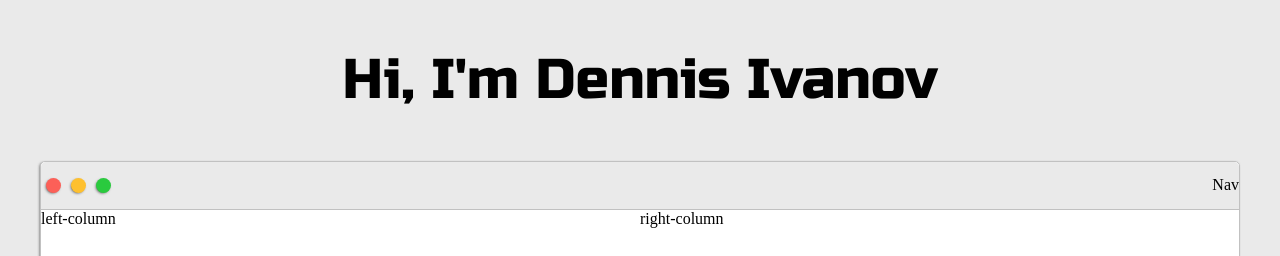
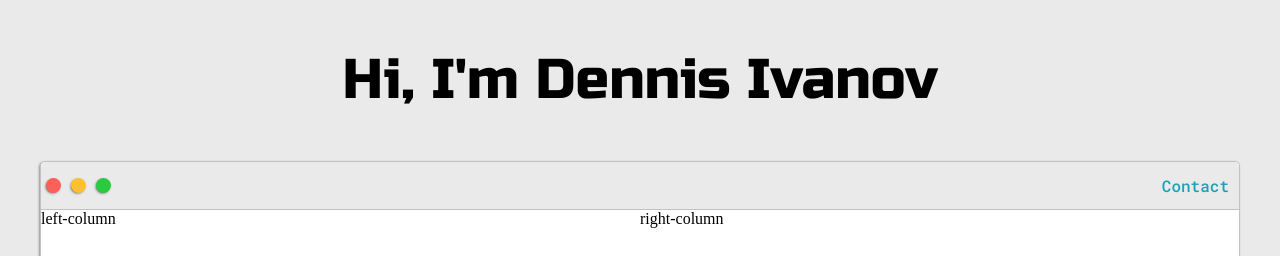
Before and after one commit to Annie-Huang/portfolio-website2, a website: page index.html in a window 1280 px wide. Shown: the top 256 px of the page. Drawn offline with Linux system fonts and the light colour scheme.

Commit message:
Display inline-block for the nav right section (#navigation)

```diff
--- a/default.css
+++ b/default.css
@@ -101,6 +101,16 @@ h6 { font-size: 16px;}
   background-color: var(--mainColor);
 }
 
+#navigation {
+  margin: 0;
+  padding: 10px;
+}
+
+/* Ensure each li can display as a inline-block*/
+#navigation li {
+  display: inline-block;
+}
+
 .dots-wrapper {
   display: flex;
 }
--- a/index.html
+++ b/index.html
@@ -26,7 +26,8 @@
           </div>
 
           <ul id="navigation">
-            Nav
+            <li><a href="#">Contact</a></li>
+<!--            <li><a href="#">Contact</a></li>-->
           </ul>
         </div>
 
```
